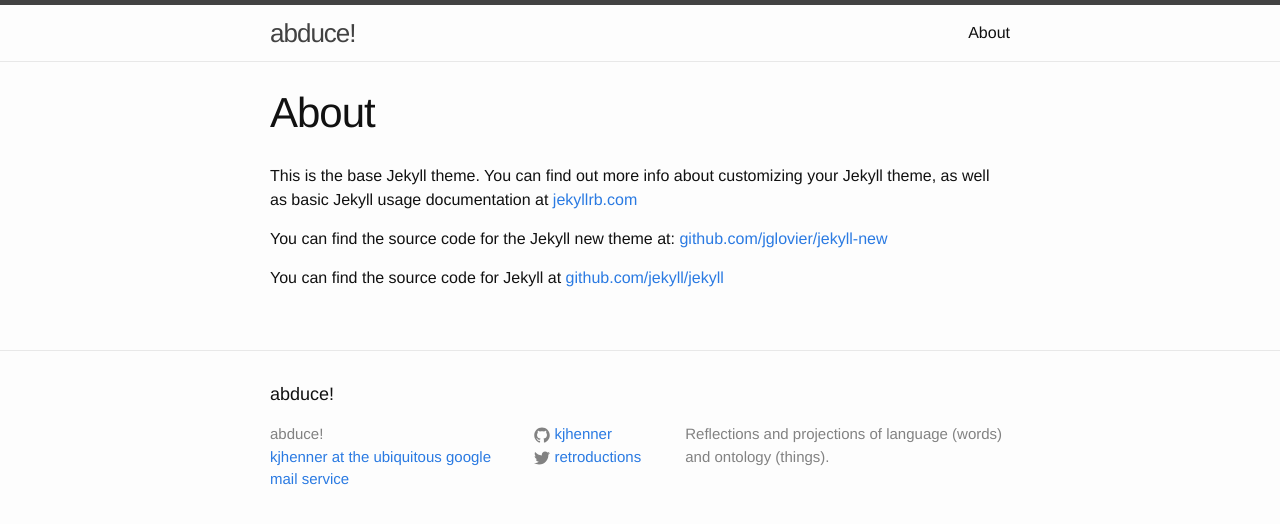
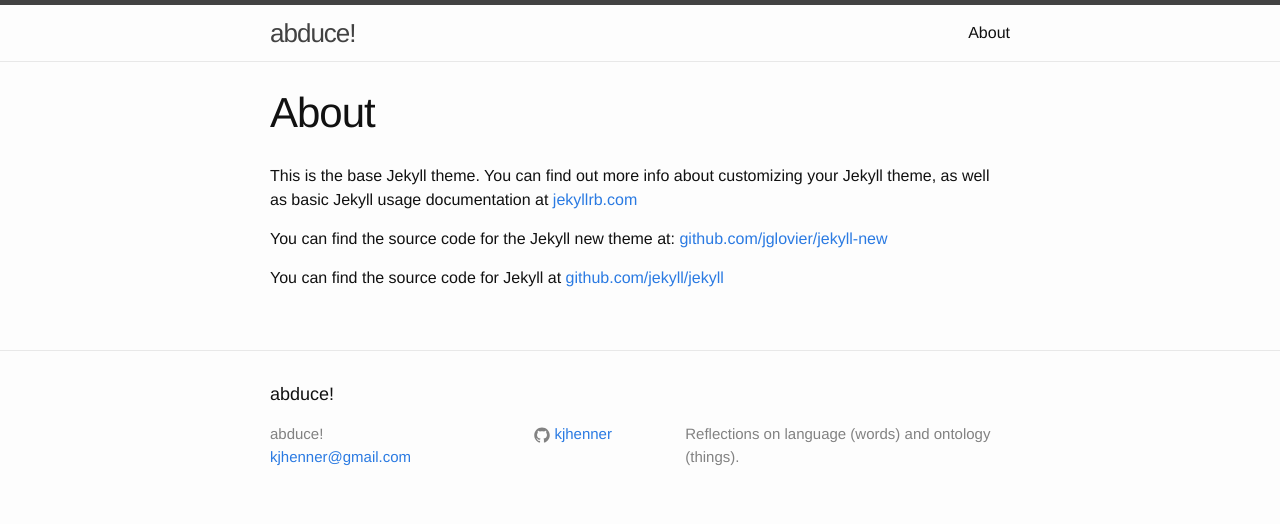
Before and after one commit to kjhenner/abduce, a Jekyll site: the page built from about.md, in a window 1280 px wide. Shown: the top 524 px of the page. Built offline with Jekyll 4.4.1, drawn with Linux system fonts in a browser that asks for light colours.

Commit message:
be less clever

```diff
--- a/_config.yml
+++ b/_config.yml
@@ -1,11 +1,10 @@
 # Site settings
 title: abduce!
-email: kjhenner at the ubiquitous google mail service
+email: kjhenner@gmail.com
 description: > # this means to ignore newlines until "baseurl:"
-    Reflections and projections of language (words) and ontology (things).
+    Reflections on language (words) and ontology (things).
 baseurl: "" # the subpath of your site, e.g. /blog/
 url: "http://abduce.net" # the base hostname & protocol for your site
-twitter_username: retroductions
 github_username:  kjhenner
 
 # Build settings
```
